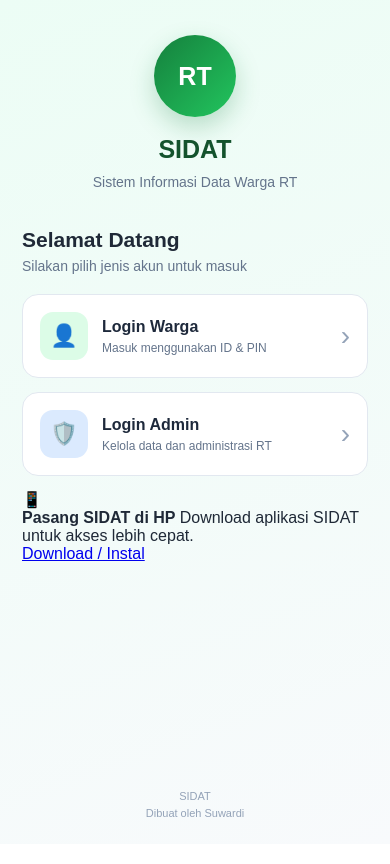
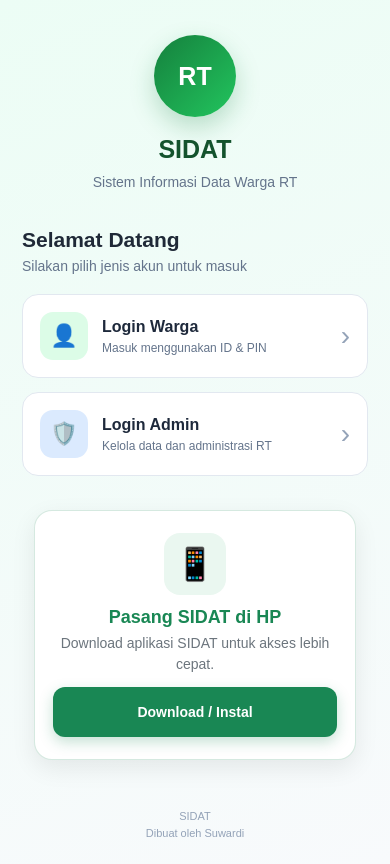
Before and after one commit to wardie-cupetz/SIDAT, a website: page index.html in a window 390 px wide. Drawn offline with nearby package versions, Linux system fonts and the light colour scheme.

Commit message:
Perbaiki tampilan instal SIDAT

```diff
--- /dev/null
+++ b/download-sidat.css
@@ -0,0 +1,109 @@
+.download-sidat-section {
+    width: min(900px, calc(100% - 32px));
+    margin: 28px auto;
+    padding: 20px 22px;
+    display: flex;
+    align-items: center;
+    gap: 18px;
+    box-sizing: border-box;
+    background: #ffffff;
+    border: 1px solid rgba(25, 135, 84, 0.18);
+    border-radius: 18px;
+    box-shadow: 0 8px 24px rgba(0, 0, 0, 0.08);
+}
+
+.download-sidat-icon {
+    width: 58px;
+    height: 58px;
+    flex: 0 0 58px;
+    display: flex;
+    align-items: center;
+    justify-content: center;
+    background: #eaf7f0;
+    border-radius: 16px;
+    font-size: 30px;
+}
+
+.download-sidat-content {
+    flex: 1;
+    min-width: 0;
+}
+
+.download-sidat-content strong {
+    display: block;
+    margin-bottom: 5px;
+    color: #198754;
+    font-size: 18px;
+    font-weight: 700;
+}
+
+.download-sidat-content span {
+    display: block;
+    color: #6c757d;
+    font-size: 14px;
+    line-height: 1.5;
+}
+
+.download-sidat-button {
+    min-height: 48px;
+    padding: 0 20px;
+    display: inline-flex;
+    align-items: center;
+    justify-content: center;
+    flex-shrink: 0;
+    box-sizing: border-box;
+    background: #198754;
+    color: #ffffff;
+    border-radius: 12px;
+    font-size: 14px;
+    font-weight: 700;
+    text-decoration: none;
+    white-space: nowrap;
+    box-shadow: 0 5px 14px rgba(25, 135, 84, 0.25);
+}
+
+.download-sidat-button:hover {
+    background: #157347;
+    color: #ffffff;
+}
+
+.download-sidat-button:active {
+    background: #146c43;
+}
+
+@media (max-width: 600px) {
+    .download-sidat-section {
+        width: calc(100% - 24px);
+        margin: 20px auto;
+        padding: 22px 18px;
+        flex-direction: column;
+        text-align: center;
+        gap: 12px;
+    }
+
+    .download-sidat-icon {
+        width: 62px;
+        height: 62px;
+        flex-basis: 62px;
+        font-size: 32px;
+    }
+
+    .download-sidat-content {
+        width: 100%;
+    }
+
+    .download-sidat-content strong {
+        font-size: 18px;
+    }
+
+    .download-sidat-content span {
+        max-width: 300px;
+        margin: 0 auto;
+        font-size: 14px;
+    }
+
+    .download-sidat-button {
+        width: 100%;
+        min-height: 50px;
+    }
+}
--- a/index.html
+++ b/index.html
@@ -27,6 +27,11 @@
     <link
         rel="stylesheet"
         href="./install-pwa.css"
+    >
+
+    <link
+        rel="stylesheet"
+        href="./download-sidat.css"
     >
 
     <title>SIDAT - Sistem Data Warga</title>
```
